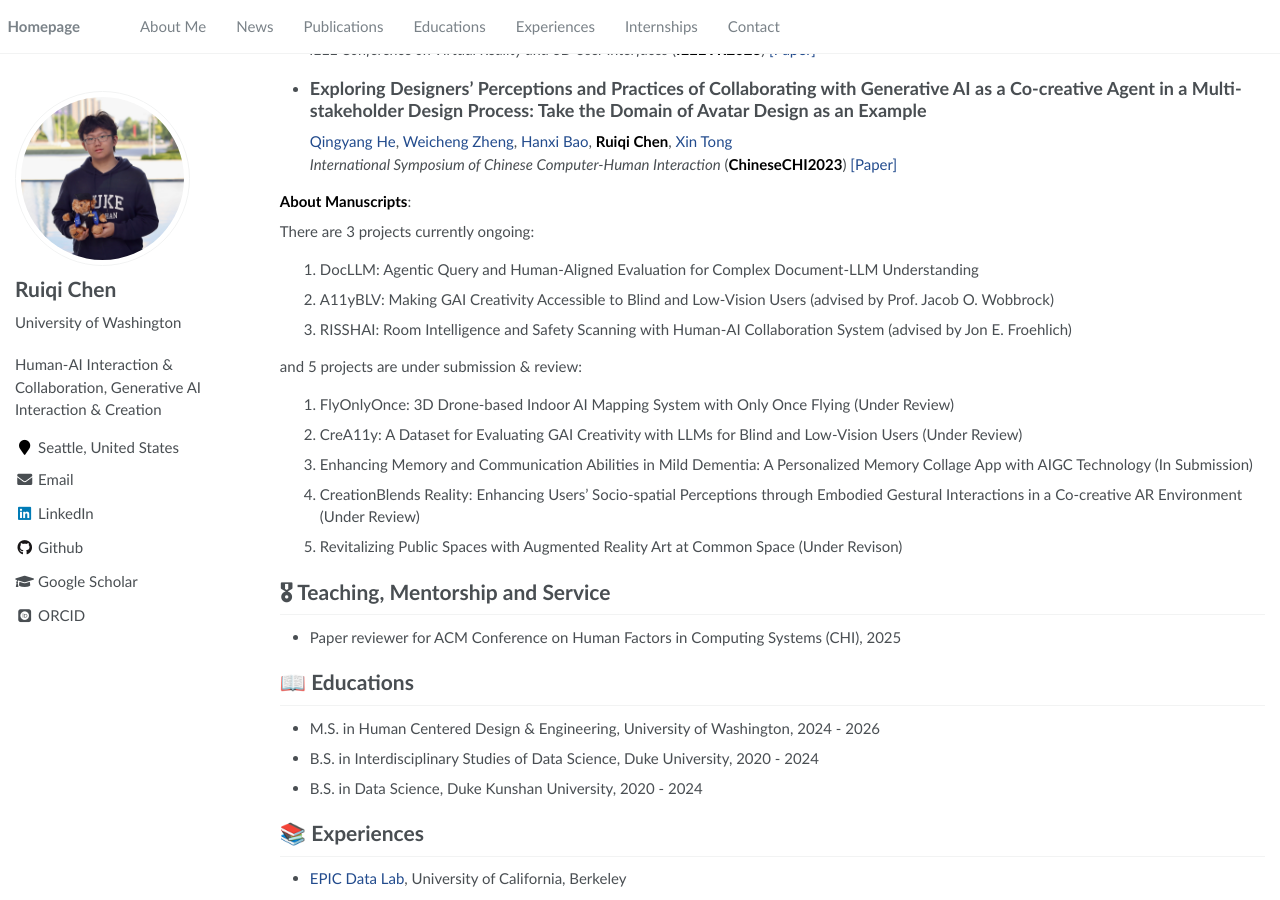
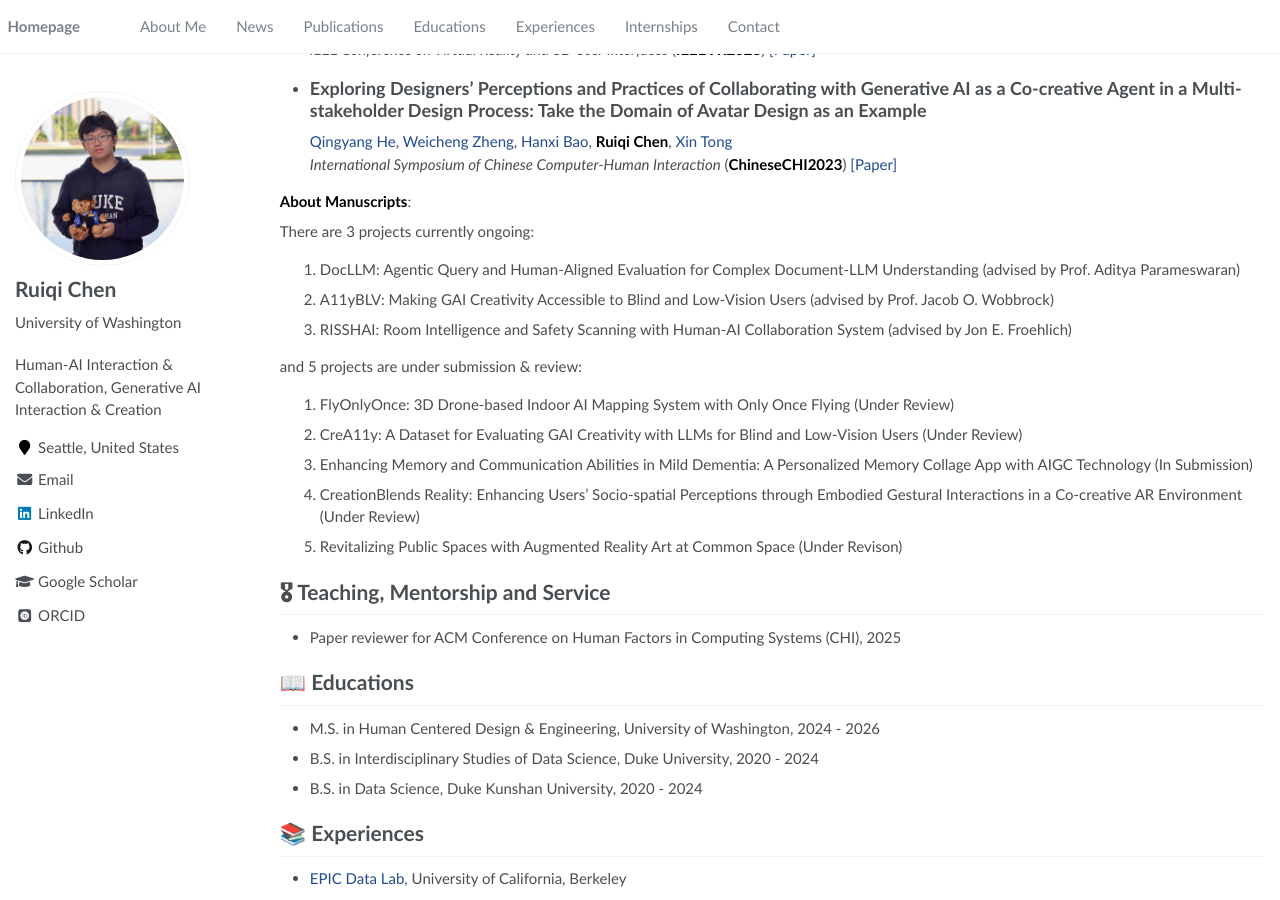
Before and after one commit to Ruiqi-Chen-0216/Ruiqi-Chen-0216.github.io, a Jekyll site: the page built from _pages/home.md, in a window 1280 px wide and 900 px high, scrolled down 1220 px. Built offline with Jekyll 4.4.1, drawn with Linux system fonts in a browser that asks for light colours; some web fonts are replaced.

Commit message:
Update home.md

```diff
--- a/_pages/home.md
+++ b/_pages/home.md
@@ -88,7 +88,7 @@ My research interests lie primarily at the intersection of Human-Computer Intera
 **About Manuscripts**:
 
 There are 3 projects currently ongoing:
-1. DocLLM: Agentic Query and Human-Aligned Evaluation for Complex Document-LLM Understanding
+1. DocLLM: Agentic Query and Human-Aligned Evaluation for Complex Document-LLM Understanding (advised by Prof. Aditya Parameswaran)
 2. A11yBLV: Making GAI Creativity Accessible to Blind and Low-Vision Users (advised by Prof. Jacob O. Wobbrock)
 3. RISSHAI: Room Intelligence and Safety Scanning with Human-AI Collaboration System (advised by Jon E. Froehlich)
 
```
